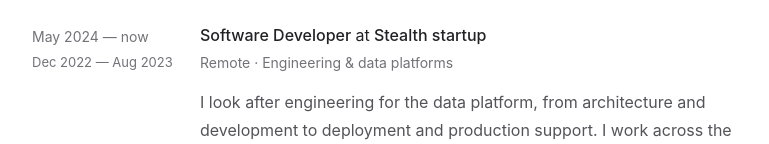
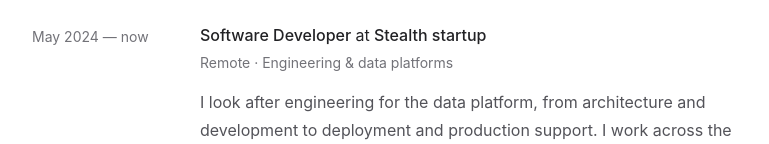
Before and after one commit to itsafal/itsafal.github.io, a website: page index.html in a window 1280 px wide. Shown: the part 577-721 px from the top of the page, without its empty margins (248-1017 px from the left). Drawn offline with Linux system fonts and the light colour scheme.

Commit message:
Show current employment period only

```diff
--- a/index.html
+++ b/index.html
@@ -44,7 +44,7 @@
       <section id="work" aria-labelledby="work-title">
         <h2 id="work-title">Work</h2>
         <article class="entry">
-          <p class="when">May 2024 — now<br><span>Dec 2022 — Aug 2023</span></p>
+          <p class="when">May 2024 — now</p>
           <div class="entry-body">
             <h3>Software Developer <span class="at">at</span> Stealth startup</h3>
             <p class="meta">Remote · Engineering &amp; data platforms</p>
```
